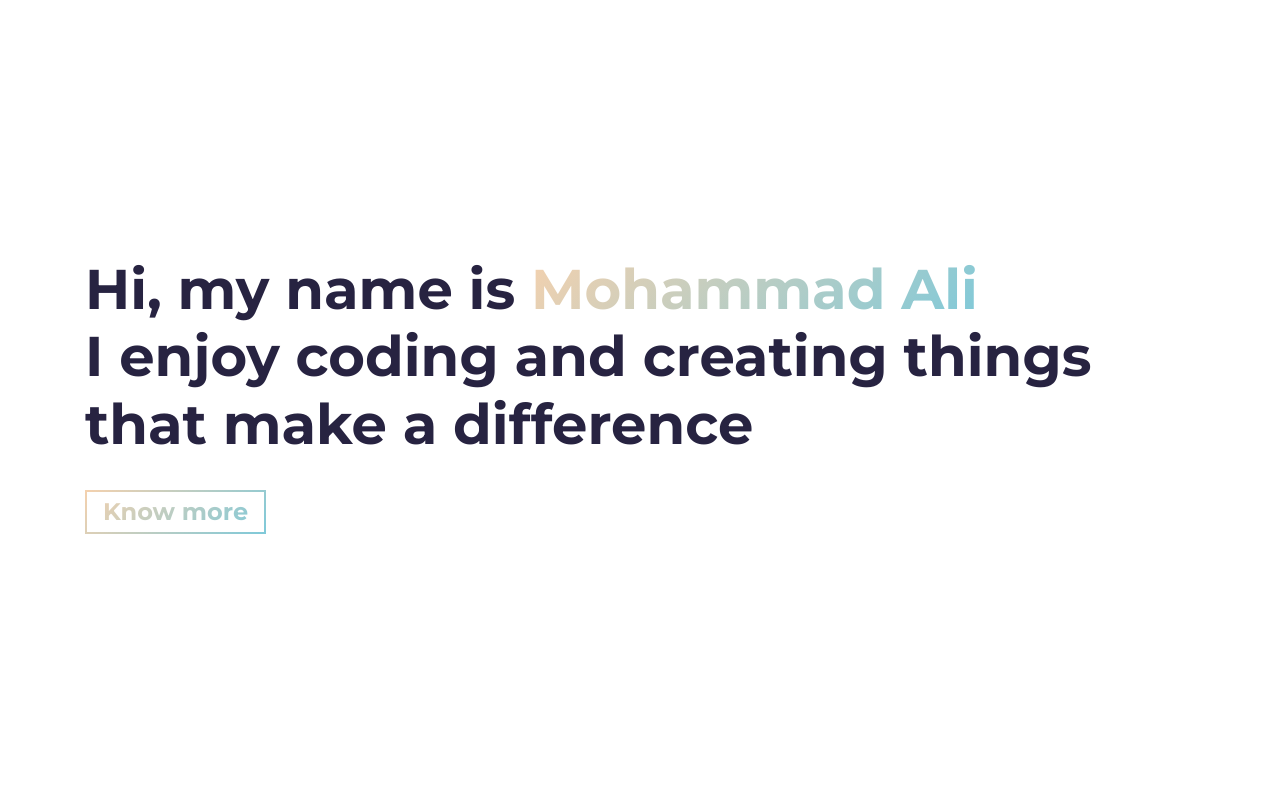
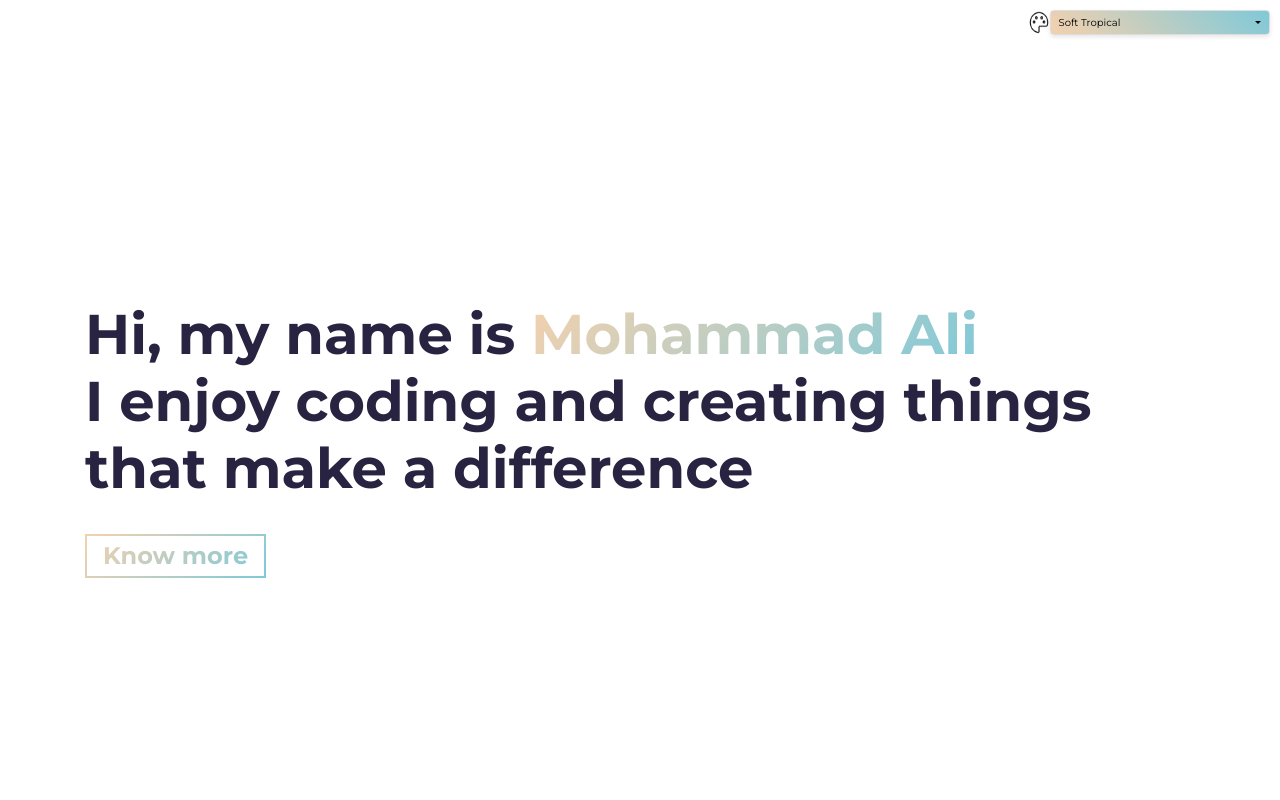
Before and after one commit to Masniper/simplefolio-next, a Next.js app: page / in a window 1280 px wide. Shown: the top 800 px of the page. Built offline with nearby package versions, Linux system fonts and the light colour scheme.

Commit message:
[wip] update UserData

```diff
--- a/src/app/page.tsx
+++ b/src/app/page.tsx
@@ -74,10 +74,10 @@ const HomePage: React.FC = () => {
   return (
     <div>
       {/* Header Component: Uncomment this section to enable theme preview and switching functionality. */}
-      {/* <Header
+      <Header
         selectedTheme={selectedTheme}
         onThemeChange={handleThemeChange}
-      /> */}
+      />
       <div id="top"></div>
       {sections.map(({ id, component, className }) => (
         <SectionWrapper key={id} id={id} className={className || ""}>
--- a/src/components/Header.tsx
+++ b/src/components/Header.tsx
@@ -1,18 +1,18 @@
-import React, { FC } from "react";
+import React, { FC, useState } from "react";
 
 interface HeaderProps {
   selectedTheme: string;
   onThemeChange: (theme: string) => void;
 }
 
-interface themePalette {
+interface ThemePalette {
   Pallet: string;
   pColor: string;
   sColor: string;
   id: string;
 }
 
-const themePalettes: themePalette[] = [
+const themePalettes: ThemePalette[] = [
   {
     Pallet: "Default",
     pColor: "#02aab0",
@@ -136,32 +136,79 @@ const themePalettes: themePalette[] = [
 ];
 
 const Header: FC<HeaderProps> = ({ selectedTheme, onThemeChange }) => {
+  const [isOpen, setIsOpen] = useState(false);
+  const selectedThemeData = themePalettes.find((t) => t.id === selectedTheme);
   return (
-    <header
+    <header className="d-flex justify-content-end p-3 w-100">
+      <img
+        alt="theme"
+        className=""
+        height="auto"
+        width="22px"
+        src={'assets/theme.png'}
+      />
+      <div className="dropdown">
+        <button
+          className="btn btn-light dropdown-toggle d-flex align-items-center justify-content-between"
+          type="button"
+          id="themeDropdown"
+          data-bs-toggle="dropdown"
+          aria-expanded="false"
           style={{
-        display: "flex",
-        flexWrap: "wrap",
-        justifyContent: "center",
-        width: "100%",
-        padding: "10px",
+            background: selectedThemeData
+              ? `linear-gradient(45deg, ${selectedThemeData.pColor}, ${selectedThemeData.sColor})`
+              : "white",
+            color: "#000",
+            border: "1px solid #ddd",
+            minWidth: "220px",
+            fontWeight: "500",
+            boxShadow: "0 2px 4px rgba(0,0,0,0.1)",
+          }}
+          onClick={() => setIsOpen(!isOpen)}
+        >
+          <span>{selectedThemeData?.Pallet || "Select Theme"}</span>
+          <i className={`bi bi-chevron-${isOpen ? "up" : "down"} ms-2`}></i>
+        </button>
+
+        <ul
+          className={`dropdown-menu ${isOpen ? "show" : ""}`}
+          aria-labelledby="themeDropdown"
+          style={{
+            maxHeight: "60vh",
+            overflowY: "auto",
+            minWidth: "220px",
+            padding: "8px",
+            boxShadow: "0 4px 12px rgba(0,0,0,0.15)",
           }}
         >
           {themePalettes.map((theme) => (
+            <li key={theme.id}>
               <button
-          key={theme.id}
-          className="btn btn-outline-secondary m-1"
-          onClick={() => onThemeChange(theme.id)}
+                className="dropdown-item d-flex align-items-center py-2 px-3"
+                onClick={() => {
+                  onThemeChange(theme.id);
+                  setIsOpen(false);
+                }}
                 style={{
-            flex: "1 0 auto",
-            maxWidth: "200px",
                   background: `linear-gradient(45deg, ${theme.pColor}, ${theme.sColor})`,
                   color: "#000",
-            border: theme.id === selectedTheme ? "2px solid #000" : "none",
+                  margin: "4px 0",
+                  borderRadius: "6px",
+                  border:
+                    selectedTheme === theme.id ? "2px solid #000" : "none",
+                  fontWeight: selectedTheme === theme.id ? "600" : "400",
+                  transition: "all 0.2s ease",
                 }}
               >
                 {theme.Pallet}
+                {selectedTheme === theme.id && (
+                  <i className="bi bi-check2 ms-2"></i>
+                )}
               </button>
+            </li>
           ))}
+        </ul>
+      </div>
     </header>
   );
 };
--- a/src/constants/userData.json
+++ b/src/constants/userData.json
@@ -17,6 +17,13 @@
     "resumeLink": "assets/resume.pdf"
   },
   "projects": [
+    {
+      "title": "InsideBox - Cross-platform QR Code Manager",
+      "description": "Developed a cross-platform mobile application using Expo and React Native to manage QR codes, photos, and notes. Features include offline support, dark mode, data backup/restore, localization, and label printing.",
+      "liveLink": "",
+      "sourceCodeLink": "",
+      "image": "assets/InsideBox.png"
+    },
     {
       "title": "Blackjack Game Application",
       "description": "Developed a cross-platform Blackjack game using React Native and Expo. Integrated real-time gameplay with WebSocket and provided a seamless user experience.",
```
Also changed, not shown: public/assets/InsideBox.png (added), public/assets/theme.png (added). Lines whose indentation alone changed are shown as unchanged.
